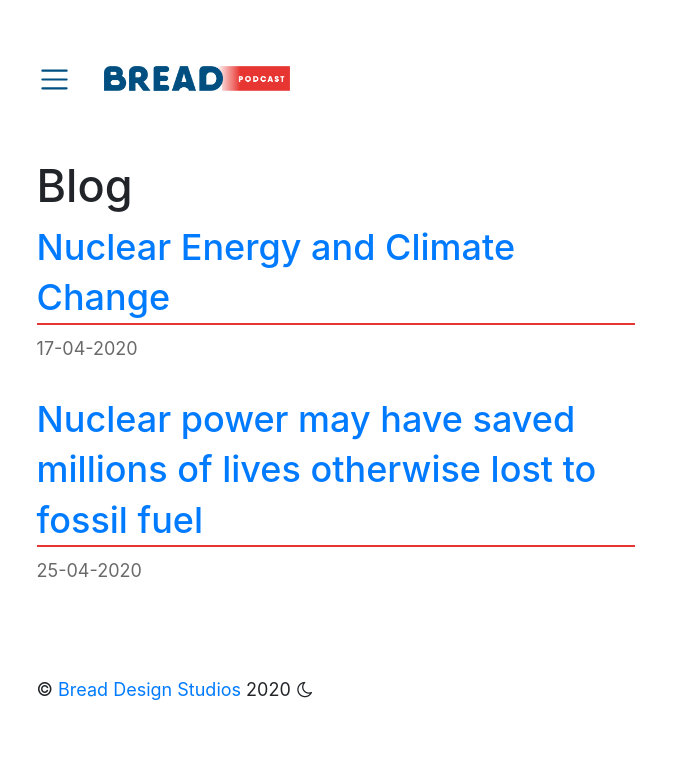
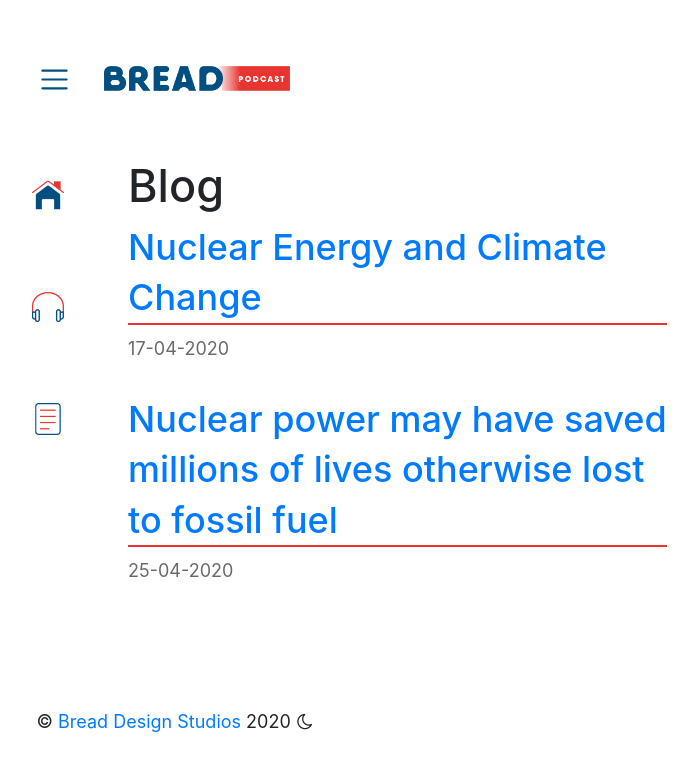
Before and after one commit to masayaShinoda/bread-podcast, a Gatsby site: page /blog in a window 1280 px wide. Shown: the whole page, without its empty margins (143-841 px from the left). Built offline with nearby package versions, Linux system fonts and the light colour scheme; Gatsby itself is replaced by a stand-in of ours.

Commit message:
- removed static folder - added .specialNav to  about, blog, and index.

```diff
--- a/src/pages/blog.js
+++ b/src/pages/blog.js
@@ -6,6 +6,10 @@ import SEO from "../components/seo"
 
 //styles import
 import blogStyles from "../styles/styles.css"
+//icons import
+import homeIcon from "../assets/home-icon.png"
+import podcastsIcon from "../assets/podcasts-icon.png"
+import blogIcon from "../assets/blog-icon.png"
 
 const BlogPage = () => {
   const data = useStaticQuery(graphql`
@@ -29,6 +33,18 @@ const BlogPage = () => {
   return (
     <Layout>
       <SEO title="Blog" />
+      <div className="pageContainer">
+        <section className="specialNav">
+          <Link to="/">
+            <img src={homeIcon} title="Home"></img>
+          </Link>
+          <Link to="/about">
+            <img src={podcastsIcon} title="Podcasts"></img>
+          </Link>
+          <Link to="/blog">
+            <img src={blogIcon} title="Blog"></img>
+          </Link>
+        </section>
         <div className="blogContainer">
           <h1>Blog</h1>
           <ul>
@@ -44,6 +60,7 @@ const BlogPage = () => {
             })}
           </ul>
         </div>
+      </div>
     </Layout>
   )
 }
--- a/src/styles/styles.scss
+++ b/src/styles/styles.scss
@@ -43,7 +43,8 @@ body.light {
   }
   h1 {
     font-weight: 700;
-    line-height: 2.1;
+    line-height: 1.4;
+    margin-bottom: 0.5em;
   }
   h2 {
     font-size: 1.5em;
@@ -102,7 +103,8 @@ body.dark {
   }
   h1 {
     font-weight: 700;
-    line-height: 2.1;
+    line-height: 1.4;
+    margin-bottom: 0.5em;
   }
   h2 {
     font-size: 1.5em;
@@ -328,22 +330,95 @@ header {
 }
 
 //body
-.homepageContainer {
+
+.pageContainer {
   //min-height: 50vh; //debug
-
+  display: grid;
+  grid-template-areas: "special-nav content";
+  grid-gap: 5vw;
   //border: 1px solid red; //debug
+  .specialNav {
+    grid-area: special-nav;
+    display: flex;
+    flex-direction: column;
+    align-items: center;
+    height: 100%;
+    margin-top: 1.1em;
+    margin-left: -0.25rem;
+    //border: 1px solid red; //debug
+    a {
+      display: block;
+      max-width: 32px;
+      max-height: 32px;
+      margin-bottom: 10vh;
+    }
+    img {
+      display: block;
+      max-width: 32px;
+      max-height: 32px;
+      margin-bottom: 10vh;
+      //border: 1px solid green; //debug
+    }
+  }
   .homepageImage {
     display: block;
     position: relative;
     max-width: 100%;
     margin: 0;
     padding: 0;
+    grid-area: oontent;
     //border: 1px solid red;
+  }
+}
+@media (max-width: $mobile-bp) {
+  .homepageContainer {
+    //min-height: 50vh; //debug
+    display: grid;
+    grid-template-rows:
+      "homepage-image"
+      "special-nav";
+    //border: 1px solid red; //debug
+    .specialNav {
+      grid-area: special-nav;
+      img {
+        max-width: 16px;
+      }
+    }
+    .homepageImage {
+      display: block;
+      position: relative;
+      max-width: 100%;
+      margin: 0;
+      padding: 0;
+      grid-area: homepage-image;
+      //border: 1px solid red;
+    }
+  }
+}
+@media (max-width: $tablet-bp) {
+  .homepageContainer {
+    //min-height: 50vh; //debug
+    display: grid;
+    grid-template-areas: "special-nav content";
+
+    //border: 1px solid red; //debug
+    .specialNav {
+    }
+    .homepageImage {
+      display: block;
+      position: relative;
+      max-width: 100%;
+      margin: 0;
+      padding: 0;
+      grid-area: homepage-image;
+      //border: 1px solid red;
+    }
   }
 }
 
 // blog page blog.js
 .blogContainer {
+  grid-area: content;
   ul {
     list-style-type: none;
     margin: 0;
@@ -358,10 +433,22 @@ header {
         line-height: 1.4;
         max-width: 65%;
       }
+      p {
+        max-width: 65%;
+        margin: inherit;
+        padding: inherit;
+        color: $clr-bg-dark;
+      }
+      a:hover p {
+        color: $clr-bg-dark;
+      }
       @media (max-width: $tablet-bp) {
         h2 {
           max-width: 80%;
           font-size: 1.5em;
+        }
+        p {
+          max-width: 80%;
         }
       }
       @media (max-width: $mobile-bp) {
@@ -369,14 +456,9 @@ header {
           max-width: 90%;
           font-size: 1.5em;
         }
-      }
-      p {
-        margin: inherit;
-        padding: inherit;
-        color: $clr-bg-dark;
-      }
-      a:hover p {
-        color: $clr-bg-dark;
+        p {
+          max-width: 90%;
+        }
       }
     }
   }
@@ -447,6 +529,7 @@ header {
 // about page about.js
 .aboutContainer {
   display: flex;
+  grid-area: content;
   //border: 1px solid red; //debug
   .flexAbout {
     margin-right: 2.5vmax;
```
Also changed, not shown: src/pages/about.js (+20 -3 lines), src/pages/index.js (+16 -1 lines), static/script.js (deleted, +0 -16 lines), src/assets/blog-icon.png (added), src/assets/home-icon.png (added), src/assets/podcasts-icon.png (added), src/styles/styles.css, 1 other file. Lines whose indentation alone changed are shown as unchanged.
